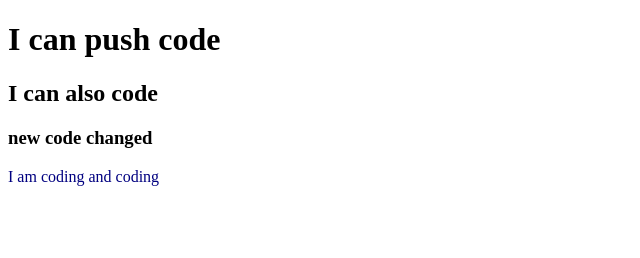
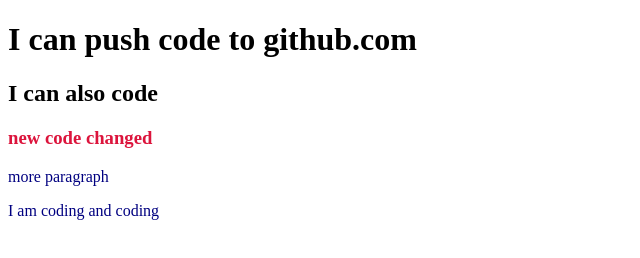
Before and after one commit to aliftareq/my-second-repo, a plain HTML site: page index2.html in a window 1280 px wide. Shown: the whole page, without its empty margins (0-640 px from the left). Drawn offline with Linux system fonts and the light colour scheme.

Commit message:
code changed in html

```diff
--- a/index2.html
+++ b/index2.html
@@ -8,9 +8,10 @@
     <link rel="stylesheet" href="style.css">
 </head>
 <body>
-    <h1>I can push code</h1>
+    <h1>I can push code to github.com</h1>
     <h2>I can also code</h2>
     <h3>new code changed</h3>
+    <p>more paragraph</p>
     <p>I am coding and coding</p>
 </body>
 </html>
--- a/style.css
+++ b/style.css
@@ -1,3 +1,6 @@
 p{
     color: navy;
 }
+h3{
+    color:crimson;
+}
```
